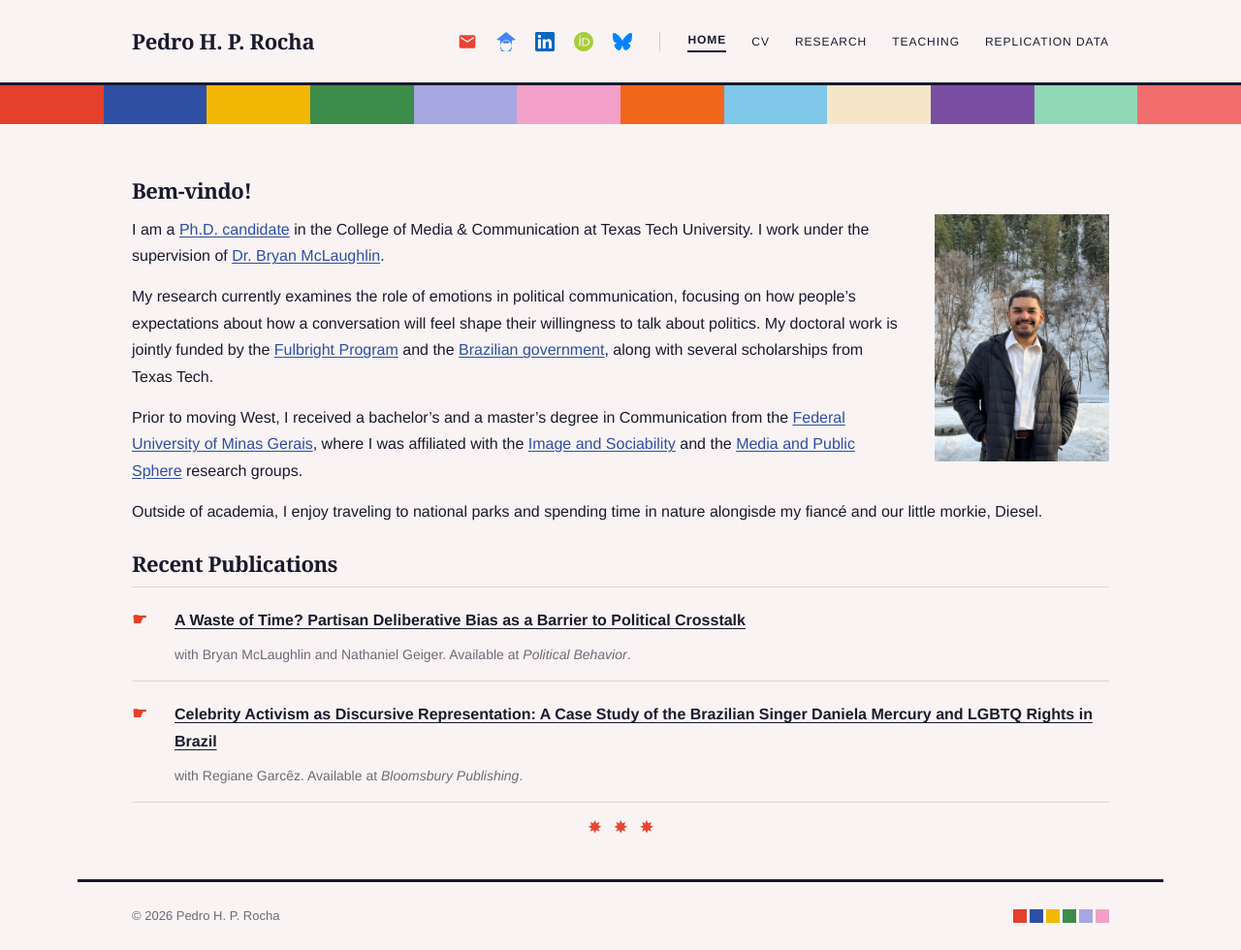
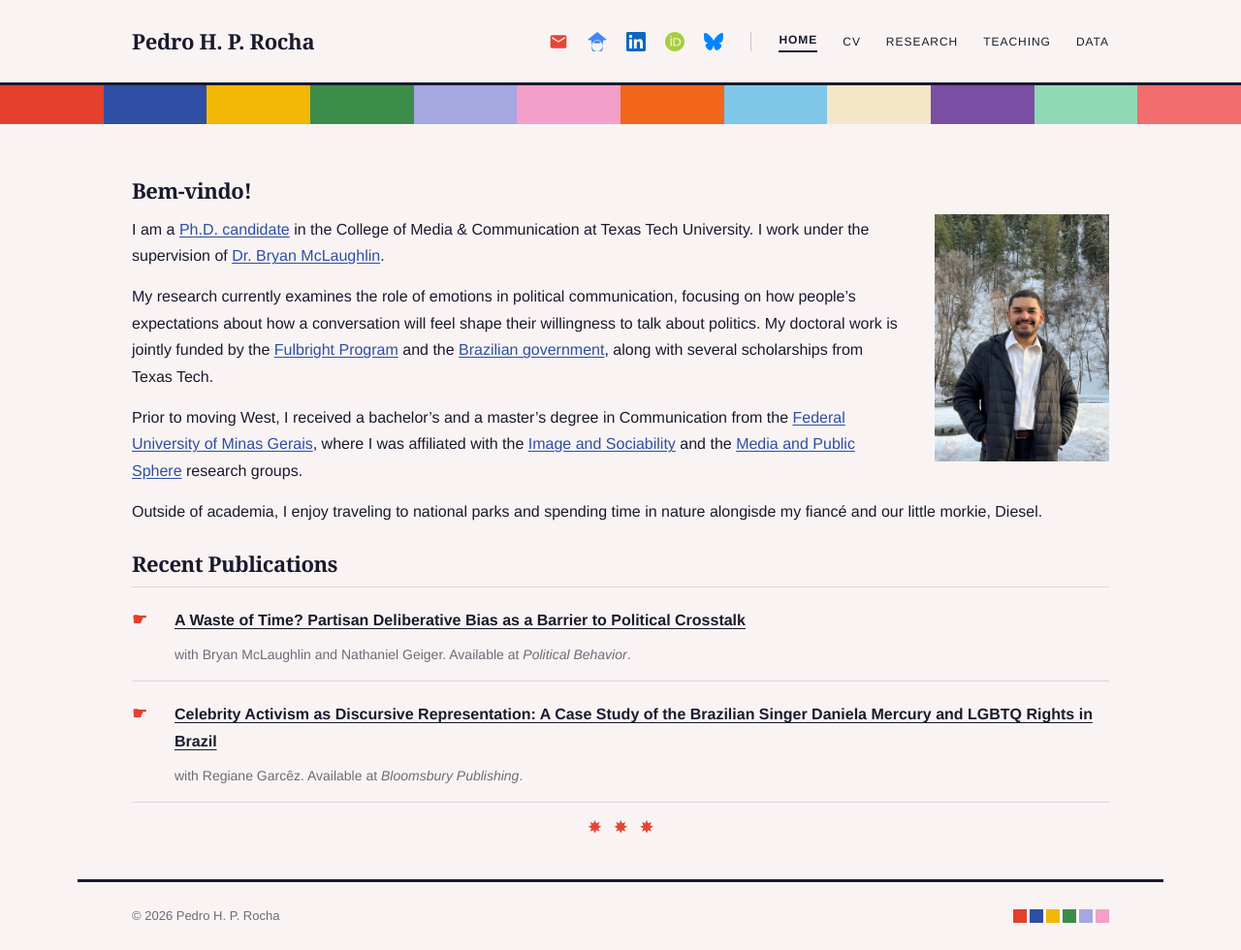
Before and after one commit to pedrohprocha/pedrohprocha.github.io, a Jekyll site: the page built from index.md, in a window 1280 px wide. Shown: the whole page at 97% size. Built offline with Jekyll 4.4.1, drawn with Linux system fonts in a browser that asks for light colours; some web fonts are replaced.

Commit message:
your message here

```diff
--- a/_layouts/default.html
+++ b/_layouts/default.html
@@ -47,7 +47,7 @@
         <a href="{{ '/cv' | relative_url }}"{% if page.url contains 'cv' and page.url != '/vitae/' %} class="active"{% endif %}>CV</a>
         <a href="{{ '/research' | relative_url }}"{% if page.url contains 'research' %} class="active"{% endif %}>Research</a>
         <a href="{{ '/courses' | relative_url }}"{% if page.url contains 'courses' %} class="active"{% endif %}>Teaching</a>
-        <a href="{{ '/data' | relative_url }}"{% if page.url contains 'data' %} class="active"{% endif %}>Replication Data</a>
+        <a href="{{ '/data' | relative_url }}"{% if page.url contains 'data' %} class="active"{% endif %}>Data</a>
       </nav>
     </div>
   </header>
--- a/_layouts/home.html
+++ b/_layouts/home.html
@@ -45,7 +45,7 @@
         <a href="{{ '/cv' | relative_url }}">CV</a>
         <a href="{{ '/research' | relative_url }}">Research</a>
         <a href="{{ '/courses' | relative_url }}">Teaching</a>
-        <a href="{{ '/data' | relative_url }}">Replication Data</a>
+        <a href="{{ '/data' | relative_url }}"> Data</a>
       </nav>
     </div>
   </header>
```
